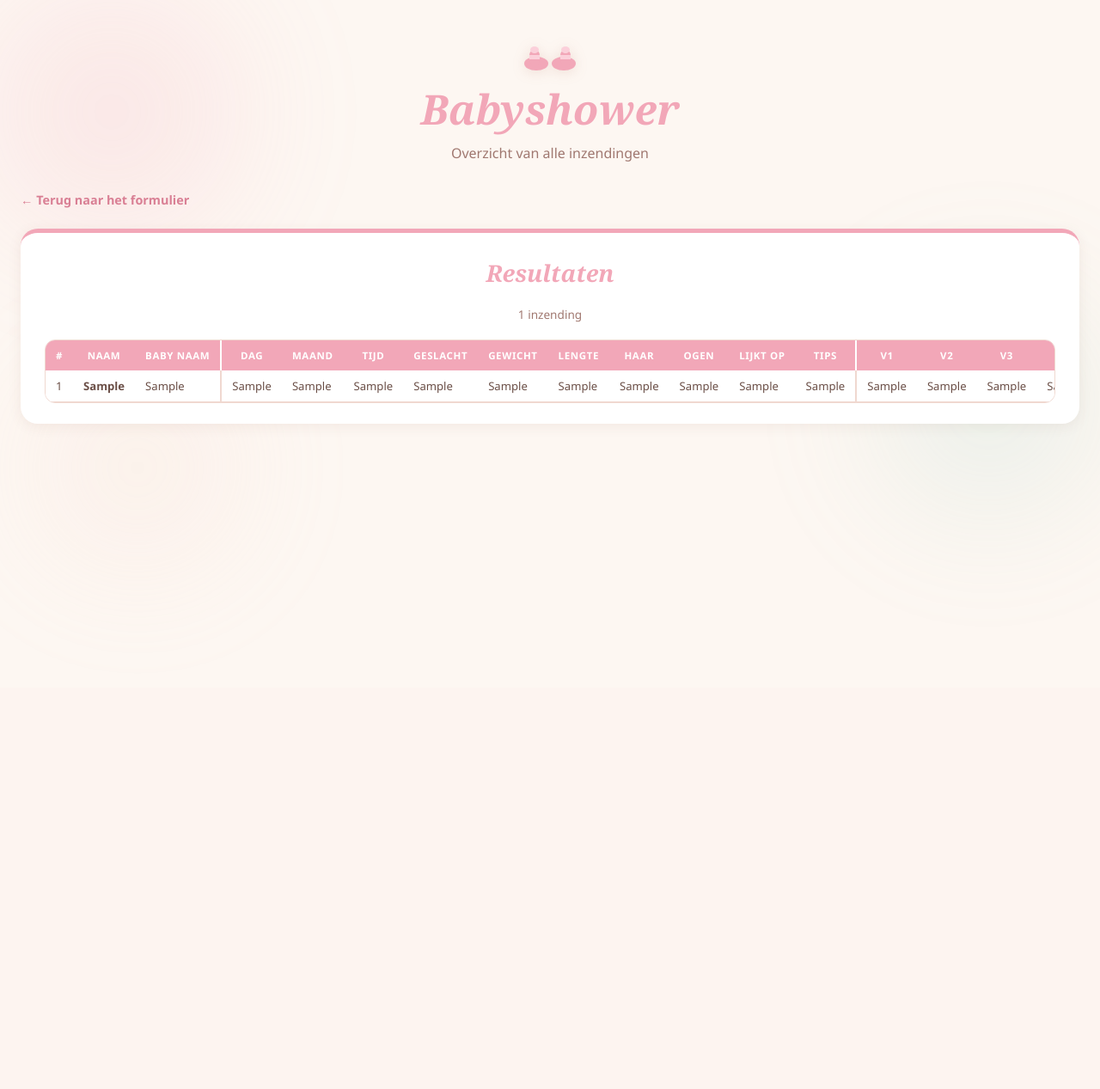
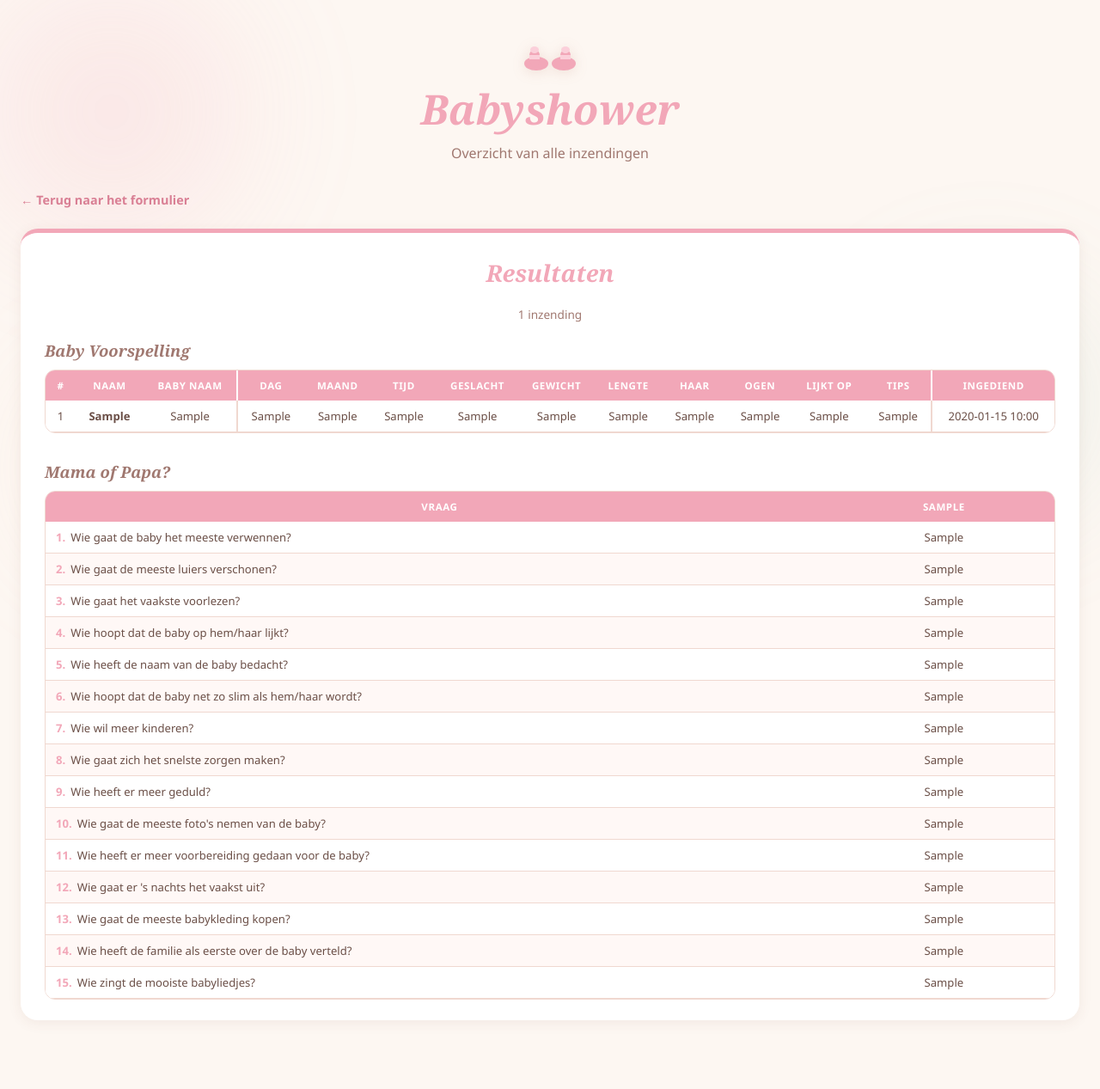
Before and after one commit to shifqu/babyshower, a Flask app: page /results69 in a window 1280 px wide. Shown: the whole page at 86% size. Before the commit the page ends 523 px from the top, so only its background shows below. Run offline with Flask 3, Linux system fonts and the light colour scheme; tables that the repository leaves empty hold one stand-in row (values such as "Sample post").

Commit message:
adapt results to be more readable

```diff
--- a/templates/results.html
+++ b/templates/results.html
@@ -120,6 +120,14 @@
             margin-bottom: 20px;
         }
 
+        .card h3 {
+            font-family: Georgia, serif;
+            font-style: italic;
+            color: var(--brown-light);
+            font-size: 1.15rem;
+            margin-bottom: 10px;
+        }
+
         .count {
             text-align: center;
             font-size: 0.85rem;
@@ -132,6 +140,24 @@
             overflow-x: auto;
             border-radius: 12px;
             border: 1.5px solid var(--border);
+        }
+
+        /* Sticky first column for the Mama/Papa table */
+        .table-sticky-col td:first-child,
+        .table-sticky-col th:first-child {
+            position: sticky;
+            left: 0;
+            z-index: 1;
+            background: var(--white);
+        }
+
+        .table-sticky-col th:first-child {
+            background: var(--pink);
+        }
+
+        tbody tr:nth-child(even) .table-sticky-col td:first-child,
+        tbody tr:nth-child(even) td:first-child {
+            background: #fff8f6;
         }
 
         table {
@@ -173,10 +199,17 @@
         tbody td {
             padding: 9px 12px;
             border-bottom: 1px solid var(--border);
-            vertical-align: top;
+            vertical-align: middle;
             max-width: 160px;
             overflow: hidden;
             text-overflow: ellipsis;
+            text-align: center;
+        }
+
+        /* Question column in Mama/Papa table stays left-aligned */
+        .table-sticky-col td:first-child {
+            text-align: left;
+            vertical-align: middle;
         }
 
         tbody td.section-start {
@@ -252,7 +285,10 @@
 
         {% if rows %}
         <p class="count">{{ rows | length }} inzending{{ 'en' if rows | length != 1 }}</p>
-        <div class="table-wrap">
+
+        <!-- ── Table 1: Baby Voorspelling ── -->
+        <h3>Baby Voorspelling</h3>
+        <div class="table-wrap" style="margin-bottom: 32px;">
             <table>
                 <thead>
                     <tr>
@@ -269,21 +305,6 @@
                         <th>Ogen</th>
                         <th>Lijkt op</th>
                         <th>Tips</th>
-                        <th class="section-start" title="Wie gaat de baby het meeste verwennen?">V1</th>
-                        <th title="Wie gaat de meeste luiers verschonen?">V2</th>
-                        <th title="Wie gaat het vaakste voorlezen?">V3</th>
-                        <th title="Wie hoopt dat de baby op hem/haar lijkt?">V4</th>
-                        <th title="Wie heeft de naam van de baby bedacht?">V5</th>
-                        <th title="Wie hoopt dat de baby net zo slim als hem/haar wordt?">V6</th>
-                        <th title="Wie wil meer kinderen?">V7</th>
-                        <th title="Wie gaat zich het snelste zorgen maken?">V8</th>
-                        <th title="Wie heeft er meer geduld?">V9</th>
-                        <th title="Wie gaat de meeste foto's nemen van de baby?">V10</th>
-                        <th title="Wie heeft er meer voorbereiding gedaan voor de baby?">V11</th>
-                        <th title="Wie gaat er 's nachts het vaakst uit?">V12</th>
-                        <th title="Wie gaat de meeste babykleding kopen?">V13</th>
-                        <th title="Wie heeft de familie als eerste over de baby verteld?">V14</th>
-                        <th title="Wie zingt de mooiste babyliedjes?">V15</th>
                         <th class="section-start">Ingediend</th>
                     </tr>
                 </thead>
@@ -303,15 +324,55 @@
                         <td>{{ r['kleur_ogen'] }}</td>
                         <td>{{ r['lijkt_op'] }}</td>
                         <td title="{{ r['tips'] }}">{{ r['tips'] }}</td>
-                        {% for i in range(1, 16) %}
+                        <td class="section-start">{{ r['ingediend_op'][:16] if r['ingediend_op'] else '' }}</td>
+                    </tr>
+                    {% endfor %}
+                </tbody>
+            </table>
+        </div>
+
+        <!-- ── Table 2: Mama of Papa ── -->
+        {% set vragen = [
+        "Wie gaat de baby het meeste verwennen?",
+        "Wie gaat de meeste luiers verschonen?",
+        "Wie gaat het vaakste voorlezen?",
+        "Wie hoopt dat de baby op hem/haar lijkt?",
+        "Wie heeft de naam van de baby bedacht?",
+        "Wie hoopt dat de baby net zo slim als hem/haar wordt?",
+        "Wie wil meer kinderen?",
+        "Wie gaat zich het snelste zorgen maken?",
+        "Wie heeft er meer geduld?",
+        "Wie gaat de meeste foto's nemen van de baby?",
+        "Wie heeft er meer voorbereiding gedaan voor de baby?",
+        "Wie gaat er 's nachts het vaakst uit?",
+        "Wie gaat de meeste babykleding kopen?",
+        "Wie heeft de familie als eerste over de baby verteld?",
+        "Wie zingt de mooiste babyliedjes?"
+        ] %}
+        <h3>Mama of Papa?</h3>
+        <div class="table-wrap">
+            <table class="table-sticky-col">
+                <thead>
+                    <tr>
+                        <th>Vraag</th>
+                        {% for r in rows %}
+                        <th>{{ r['naam'] }}</th>
+                        {% endfor %}
+                    </tr>
+                </thead>
+                <tbody>
+                    {% for i in range(1, 16) %}
+                    <tr>
+                        <td style="white-space: normal; max-width: 260px;">
+                            <span style="color: var(--pink); font-weight:700; margin-right:6px;">{{ i }}.</span>{{
+                            vragen[i-1] }}
+                        </td>
+                        {% for r in rows %}
                         {% set val = r['q' ~ i] or '' %}
                         {% set cls = 'both' if ('Mama' in val and 'Papa' in val) else ('mama' if val == 'Mama' else
                         ('papa' if val == 'Papa' else '')) %}
-                        <td class="{{ 'section-start ' if i == 1 else '' }}{{ cls }}">
-                            {{ val or '-' }}
-                        </td>
+                        <td class="{{ cls }}">{{ val or '–' }}</td>
                         {% endfor %}
-                        <td class="section-start">{{ r['ingediend_op'][:16] if r['ingediend_op'] else '' }}</td>
                     </tr>
                     {% endfor %}
                 </tbody>
```
